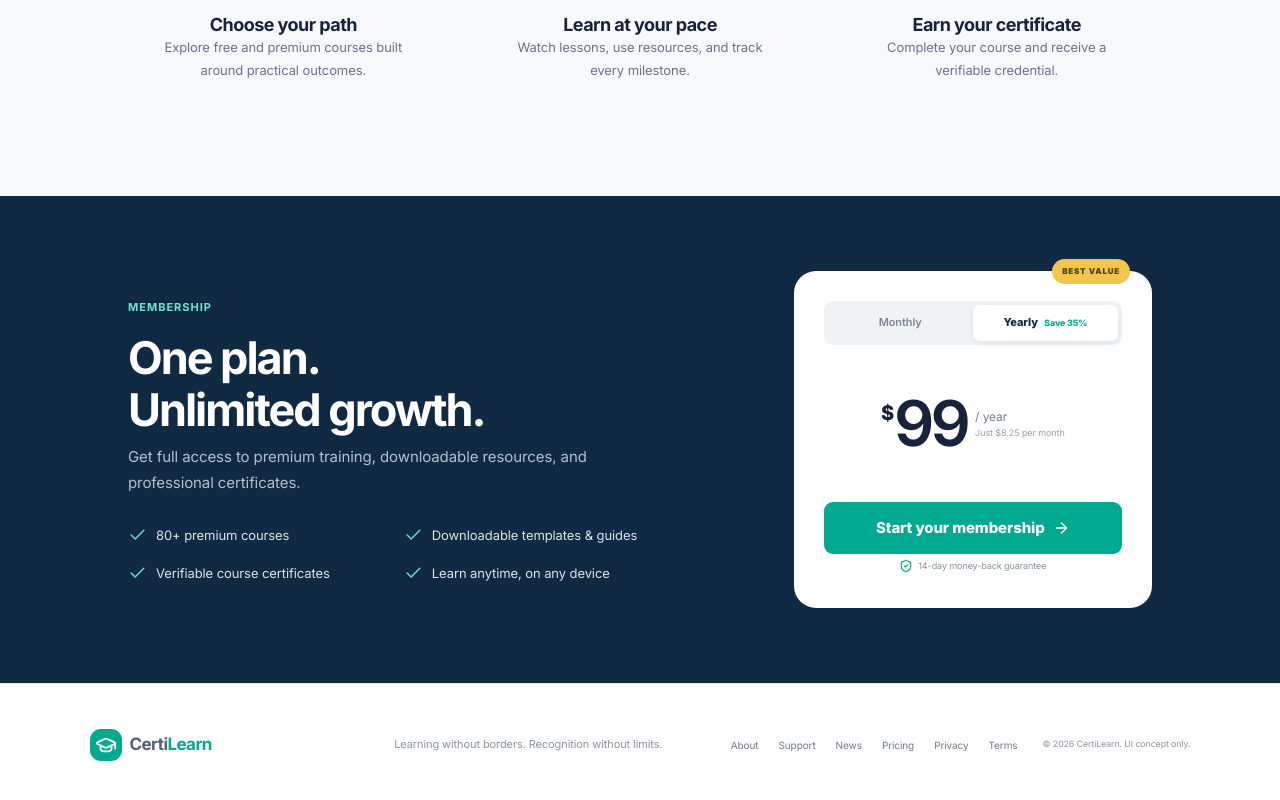
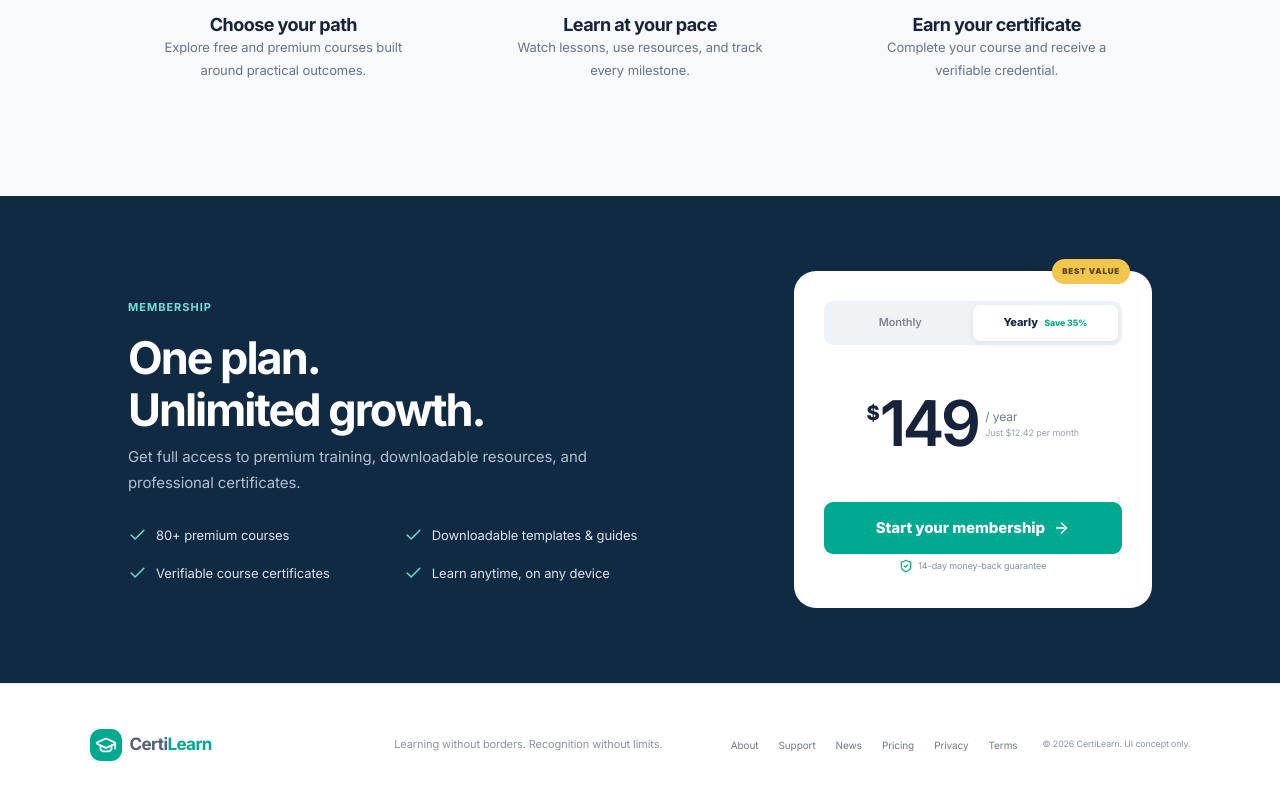
Before and after one commit to horrorbringer/cirtificate-training, a Next.js app: page / in a window 1280 px wide. Shown: the part 2345-3145 px from the top of the page. Built offline with nearby package versions, Linux system fonts and the light colour scheme.

Commit message:
feat: add yearly and monthly billing options to pricing section

```diff
--- a/app/(public)/page.tsx
+++ b/app/(public)/page.tsx
@@ -137,6 +137,7 @@ export default function Home() {
   const [query, setQuery] = useState("");
   const [mobileOpen, setMobileOpen] = useState(false);
   const [toast, setToast] = useState("");
+  const [yearlyBilling, setYearlyBilling] = useState(true);
 
   const filtered = useMemo(
     () =>
@@ -481,24 +482,34 @@ export default function Home() {
             <div className="price-card">
               <span className="popular">BEST VALUE</span>
               <div className="billing">
-                <button>Monthly</button>
-                <button className="active">
+                <button
+                  className={!yearlyBilling ? "active" : ""}
+                  onClick={() => setYearlyBilling(false)}
+                >
+                  Monthly
+                </button>
+                <button
+                  className={yearlyBilling ? "active" : ""}
+                  onClick={() => setYearlyBilling(true)}
+                >
                   Yearly <small>Save 35%</small>
                 </button>
               </div>
               <div className="price">
                 <sup>$</sup>
-                <strong>99</strong>
+                <strong>{yearlyBilling ? "149" : "19"}</strong>
                 <span>
-                  / year<small>Just $8.25 per month</small>
+                  / {yearlyBilling ? "year" : "month"}
+                  <small>
+                    {yearlyBilling
+                      ? "Just $12.42 per month"
+                      : "Cancel renewal anytime"}
+                  </small>
                 </span>
               </div>
-              <button
-                className="white-btn"
-                onClick={() => showToast("Plan selected — checkout is UI-only")}
-              >
+              <Link className="white-btn" href="/pricing">
                 Start your membership <ArrowRight />
-              </button>
+              </Link>
               <p>
                 <ShieldCheck /> 14-day money-back guarantee
               </p>
```
